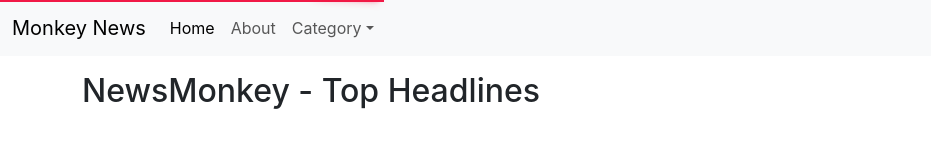
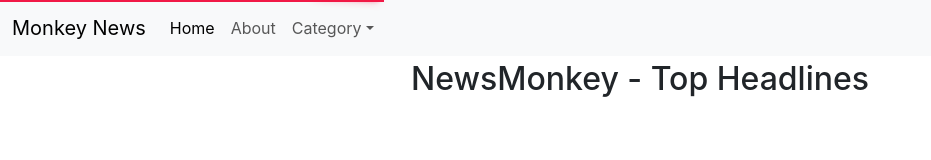
Before and after one commit to PankajBaliyan/monkey-news, a React (Create React App) app: page / in a window 1280 px wide. Shown: the top 160 px of the page, without its empty margins (0-931 px from the left). Built offline with nearby package versions, Linux system fonts and the light colour scheme; no server answers.

Commit message:
sticky navbar

```diff
--- a/src/Components/NavBar.jsx
+++ b/src/Components/NavBar.jsx
@@ -4,7 +4,7 @@ import { Link } from 'react-router-dom';
 const NavBar = (props) => {
   return (
     <div>
-      <nav className="navbar navbar-expand-lg bg-body-tertiary">
+      <nav className="navbar fixed-top navbar-expand-lg bg-body-tertiary">
         <div className="container-fluid">
           <Link className="navbar-brand" to="/">
             Monkey News
--- a/src/Components/News.jsx
+++ b/src/Components/News.jsx
@@ -69,8 +69,12 @@ const News = (props) => {
   };
 
   const fetchMoreData = async () => {
+    let url = `http://newsapi.org/v2/top-headlines?country=${
+      props.country
+    }&category=${props.category}&apiKey=${props.apiKey}&page=${
+      page + 1
+    }&pageSize=${props.pageSize}`;
     setPage(page + 1);
-    let url = `http://newsapi.org/v2/top-headlines?country=${props.country}&category=${props.category}&apiKey=${props.apiKey}&page=${page}&pageSize=${props.pageSize}`;
     let data = await fetch(url);
     let parsedData = await data.json();
     setArticles(articles.concat(parsedData.articles));
@@ -80,7 +84,9 @@ const News = (props) => {
 
   return (
     <div className="container my-3">
-      <h2>NewsMonkey - Top Headlines</h2>
+      <h2 style={{ marginTop: '60px', textAlign: 'center' }}>
+        NewsMonkey - Top Headlines
+      </h2>
       {loading && <Loading />}
       <div className="row">
         {/* Control buttons  */}
```
